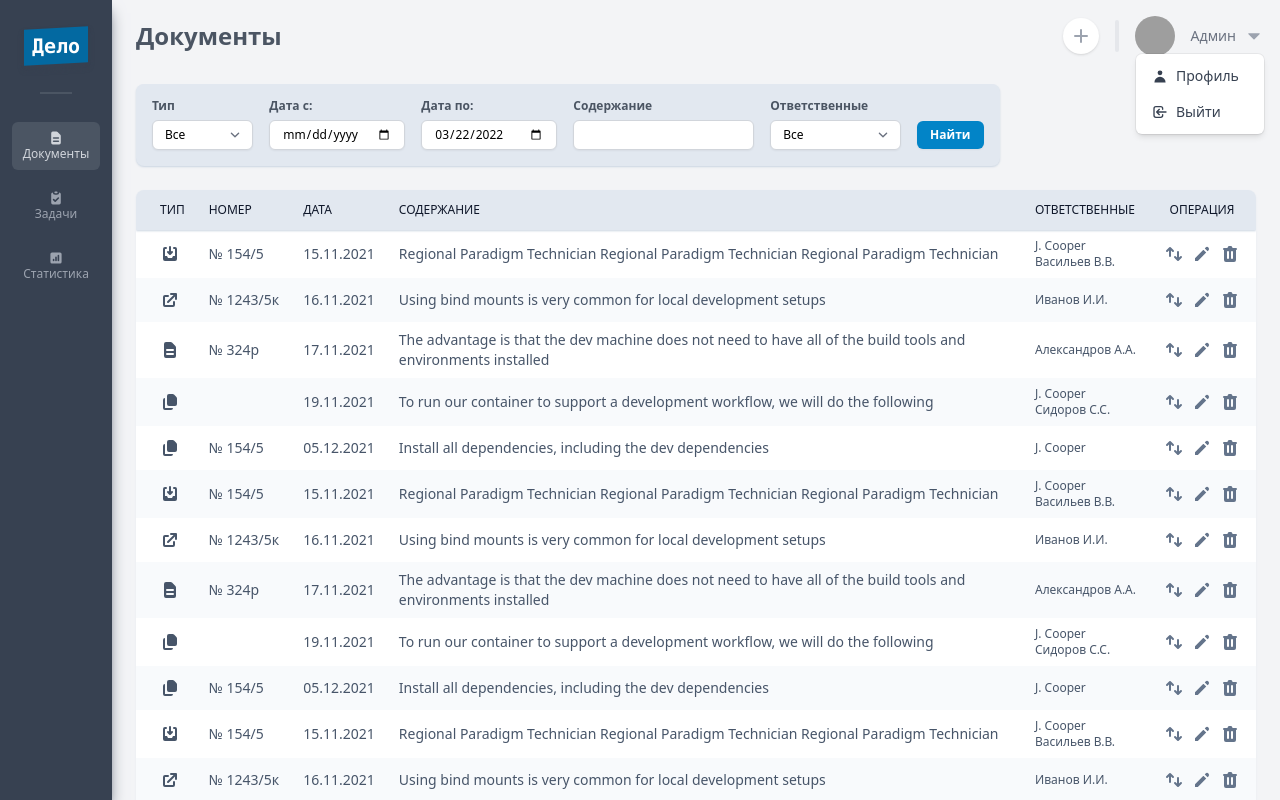
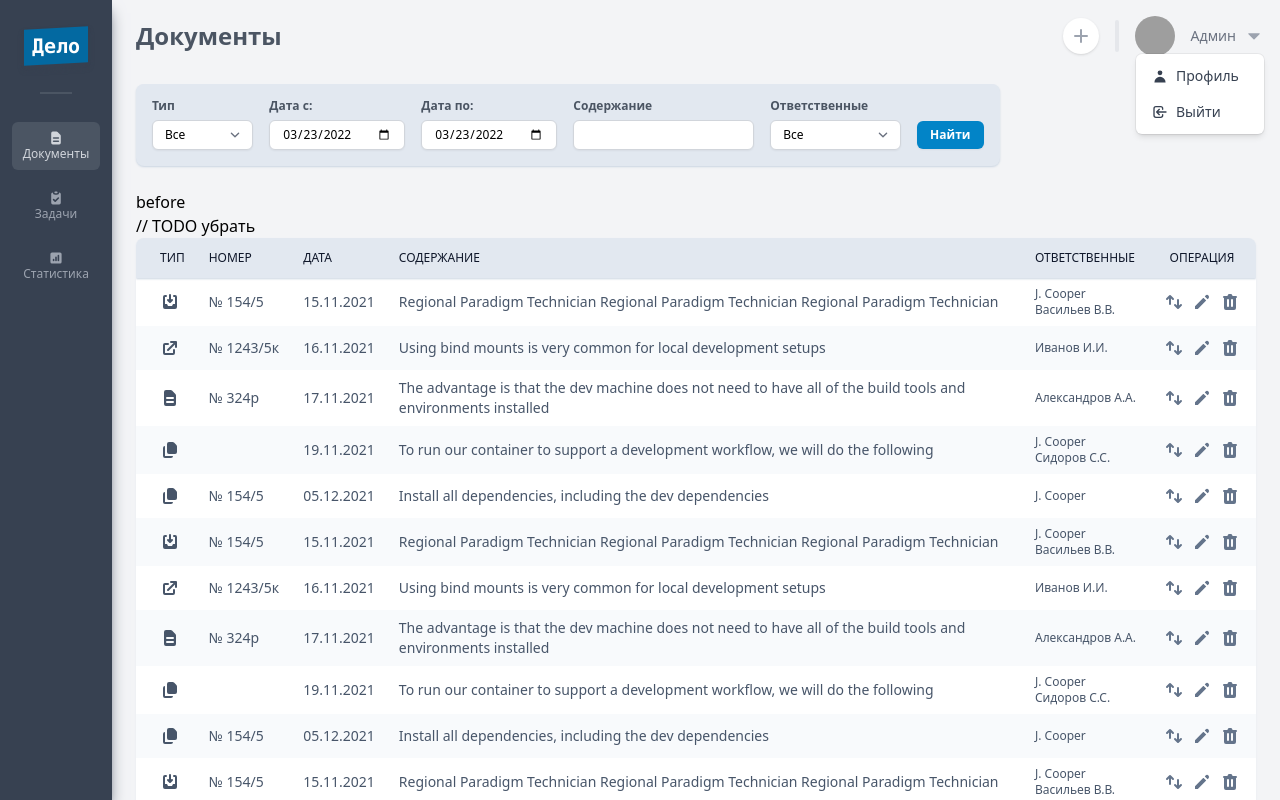
Before and after one commit to serebrs/delo, a Vue app: page /documents in a window 1280 px wide. Built offline with nearby package versions, Linux system fonts and the light colour scheme; grey boxes are pictures that could not be loaded.

Commit message:
Блок фильтров передает данные наверх родителю

```diff
--- a/src/components/documents/DocumentsFilters.vue
+++ b/src/components/documents/DocumentsFilters.vue
@@ -1,17 +1,20 @@
 <template>
-  <div class="w-[54rem] flex flex-row justify-start items-center space-x-4 px-4 pt-2 pb-4 mb-6 overflow-hidden shadow-sm shadow-slate-300 bg-slate-200 rounded-lg">
+  <div
+    class="w-[54rem] flex flex-row justify-start items-center space-x-4 px-4 pt-2 pb-4 mb-6 overflow-hidden shadow-sm shadow-slate-300 bg-slate-200 rounded-lg"
+  >
     <label class="block">
       <span class="text-gray-600 text-xs font-semibold mb-1">Тип</span>
       <select
         class="text-xs leading-5 mt-1 px-3 py-1 pr-7 block w-full rounded-md bg-white border border-gray-300 shadow-sm focus:border-sky-300 focus:ring focus:ring-sky-200 focus:ring-opacity-50"
+        v-model="filters.type"
       >
-        <option selected>Все</option>
-        <option>Норм. акт</option>
-        <option>Входящий</option>
-        <option>Исходящий</option>
-        <option>Договор</option>
-        <option>Конкурсная</option>
-        <option>Иной</option>
+        <option selected value="all">Все</option>
+        <option value="norm">Норм. акт</option>
+        <option value="in">Входящий</option>
+        <option value="out">Исходящий</option>
+        <option value="dogovor">Договор</option>
+        <option value="konkurs">Конкурсная</option>
+        <option value="other">Иной</option>
       </select>
     </label>
 
@@ -20,6 +23,7 @@
       <input
         type="date"
         class="text-xs leading-5 mt-1 px-3 py-1 block w-full rounded-md bg-white border border-gray-300 shadow-sm focus:border-sky-300 focus:ring focus:ring-sky-200 focus:ring-opacity-50"
+        v-model="filters.dateFrom"
       />
     </label>
 
@@ -28,14 +32,14 @@
       <input
         type="date"
         class="text-xs leading-5 mt-1 px-3 py-1 block w-full rounded-md bg-white border border-gray-300 shadow-sm focus:border-sky-300 focus:ring focus:ring-sky-200 focus:ring-opacity-50"
-        value="2022-03-22"
+        v-model="filters.dateTo"
       />
     </label>
 
     <label class="block">
       <span class="text-gray-600 text-xs font-semibold mb-1">Содержание</span>
       <input
-        v-model.trim="content"
+        v-model.trim="filters.title"
         type="text"
         class="text-xs leading-5 mt-1 px-3 py-1 block w-full rounded-md bg-white border border-gray-300 shadow-sm focus:border-sky-300 focus:ring focus:ring-sky-200 focus:ring-opacity-50"
       />
@@ -45,8 +49,9 @@
       <span class="text-gray-600 text-xs font-semibold mb-1">Ответственные</span>
       <select
         class="text-xs leading-5 w-full mt-1 px-3 py-1 pr-7 block rounded-md bg-white border border-gray-300 shadow-sm focus:border-sky-300 focus:ring focus:ring-sky-200 focus:ring-opacity-50"
+        v-model="filters.person"
       >
-        <option selected>Все</option>
+        <option selected value="all">Все</option>
         <option>Иванов И.И.</option>
         <option>Сидоров С.С.</option>
         <option>Васильев В.В.</option>
@@ -58,6 +63,7 @@
       <span class="text-xs mb-1 invisible">&nbsp;</span>
       <button
         class="text-xs leading-5 mt-1 px-3 py-1 w-full rounded-md bg-sky-600 text-white font-semibold shadow-sm focus:border-sky-300 focus:ring focus:ring-sky-200 focus:ring-opacity-50"
+        @click="send"
       >Найти</button>
     </label>
   </div>
@@ -65,6 +71,30 @@
 
 <script>
 export default {
-
+  emits: ["filtersUpdate"],
+  data() {
+    return {
+      filters: {
+        type: "all",
+        dateFrom: (new Date()).toLocaleDateString('ru-RU').split('.').reverse().join('-'),
+        dateTo: (new Date()).toLocaleDateString('ru-RU').split('.').reverse().join('-'),
+        title: "",
+        person: "all",
+      }
+    }
+  },
+  methods: {
+    send() {
+      this.$emit("filtersUpdate", this.filters);
+    }
+  },
+  watch: {
+    filters: {
+      handler() {
+        this.$emit("filtersUpdate", this.filters);
+      },
+      deep: true
+    }
+  }
 }
 </script>
--- /dev/null
+++ b/src/components/utils/HintBox.vue
@@ -0,0 +1,20 @@
+<template>
+  <div
+    class="absolute inset-x-0 bottom-0 w-32 h-10 bg-gray-600 transition"
+    :class="{ hidden: !isActive }"
+  >{{ hint }}</div>
+</template>
+
+<script>
+export default {
+  props: {
+    hint: String,
+    isActive: Boolean
+  },
+  data() {
+    return {
+
+    }
+  }
+}
+</script>
--- a/src/main.js
+++ b/src/main.js
@@ -2,6 +2,10 @@ import { createApp } from "vue";
 import App from "./App.vue";
 import router from "./router";
 import store from "./store";
+import HintBox from "./components/utils/HintBox.vue";
 import "./assets/app.css";
 
-createApp(App).use(store).use(router).mount("#app");
+createApp(App)
+  .use(store).use(router)
+  .component("HintBox", HintBox)
+  .mount("#app");
--- a/src/views/DocumentsView.vue
+++ b/src/views/DocumentsView.vue
@@ -1,6 +1,7 @@
 <template>
   <main class="overflow-auto h-screen pb-24 px-6">
-    <DocumentsFilters />
+    <DocumentsFilters @filtersUpdate="updateDocumentsList" />
+    <div>{{ filtersContent }}</div> // TODO убрать
     <DocumentsList />
   </main>
 </template>
@@ -8,7 +9,18 @@
 <script>
 import DocumentsList from "@/components/documents/DocumentsList.vue";
 import DocumentsFilters from "@/components/documents/DocumentsFilters.vue";
+
 export default {
+  data() {
+    return {
+      filtersContent: "before"
+    }
+  },
+  methods: {
+    updateDocumentsList(filters) {
+      this.filtersContent = "after: " + JSON.stringify(filters);
+    }
+  },
   components: { DocumentsList, DocumentsFilters }
 }
 </script>
```
